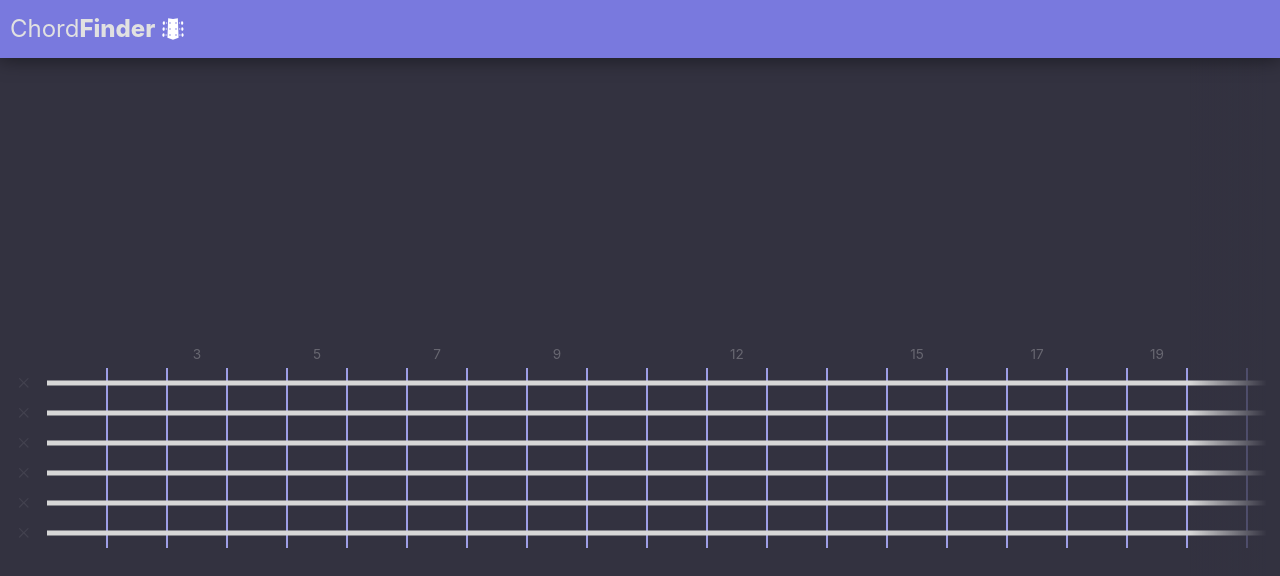
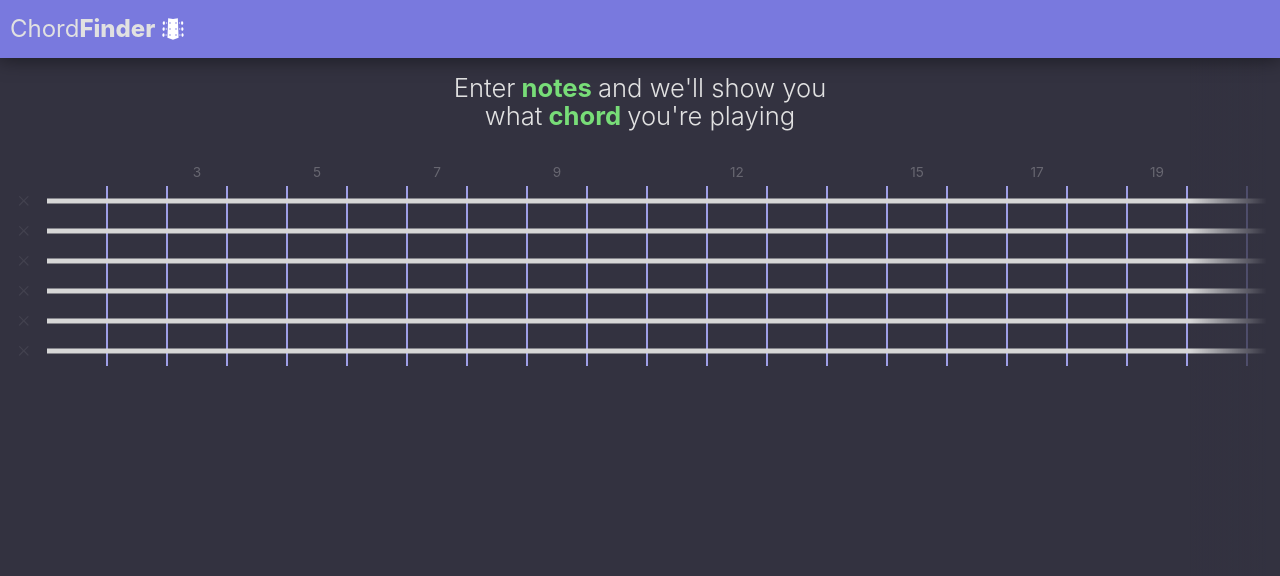
Before and after one commit to tylertierney/chordfinder, a Next.js app: page / in a window 1280 px wide. Shown: the top 576 px of the page. Built offline with nearby package versions, Linux system fonts and the light colour scheme.

Commit message:
Updated fretboard state to include mutes; created function for getting all string values from fretboard state

```diff
--- a/components/Fretboard/Fretboard.tsx
+++ b/components/Fretboard/Fretboard.tsx
@@ -1,11 +1,15 @@
-import String from "../String/String";
-import { useState } from "react";
-import { initialFretboardState } from "../../helperFunctions";
+import String, { StringType } from "../String/String";
 import styles from "./Fretboard.module.css";
 
-const Fretboard: React.FC = () => {
-  const [fretboardState, setFretboardState] = useState(initialFretboardState);
+interface FretboardProps {
+  fretboardState: StringType[];
+  setFretboardState: Function;
+}
 
+const Fretboard: React.FC<FretboardProps> = ({
+  fretboardState,
+  setFretboardState,
+}) => {
   const strings = fretboardState.map((string, index) => {
     return (
       <String
--- /dev/null
+++ b/components/Greeting/Greeting.tsx
@@ -0,0 +1,32 @@
+import { Text, Heading, Flex } from "@chakra-ui/react";
+
+const Greeting = () => {
+  return (
+    <Flex
+      margin="1rem 0"
+      direction="column"
+      align="center"
+      justifyContent="center"
+    >
+      <Text
+        lineHeight="1.1"
+        fontSize="1.6rem"
+        fontWeight="light"
+        textAlign="center"
+        maxW="75%"
+      >
+        Enter
+        <Text as="span" fontWeight="bold" color="brand.secondary.1000">
+          &nbsp;notes&nbsp;
+        </Text>
+        and we'll show you what
+        <Text as="span" fontWeight="bold" color="brand.secondary.1000">
+          &nbsp;chord&nbsp;
+        </Text>
+        you're playing
+      </Text>
+    </Flex>
+  );
+};
+
+export default Greeting;
--- a/components/Layout/Layout.module.css
+++ b/components/Layout/Layout.module.css
@@ -5,5 +5,5 @@
   display: flex;
   flex-direction: column;
   align-items: center;
-  justify-content: center;
+  justify-content: flex-start;
 }
--- a/components/Note/Note.tsx
+++ b/components/Note/Note.tsx
@@ -1,6 +1,7 @@
 import styles from "./Note.module.css";
 import { Flex } from "@chakra-ui/react";
-import { getFretNumber } from "../../helperFunctions";
+import { getFretNumber, getNotes } from "../../helperFunctions";
+import { StringType } from "../String/String";
 
 export interface NoteType {
   name: string;
@@ -12,10 +13,8 @@ interface NoteProps {
   noteIndex: number;
   active: boolean;
   name: string;
-  fretboardState: NoteType[][];
+  fretboardState: StringType[];
   setFretboardState: Function;
-  stringIsMuted: boolean;
-  setStringIsMuted: Function;
 }
 
 const Note: React.FC<NoteProps> = ({
@@ -25,14 +24,13 @@ const Note: React.FC<NoteProps> = ({
   name,
   fretboardState,
   setFretboardState,
-  stringIsMuted,
-  setStringIsMuted,
 }) => {
   const updateSelectedNotes = (active: boolean) => {
     const copyOfState = [...fretboardState];
 
-    if (stringIsMuted) setStringIsMuted(false);
-    copyOfState[stringIndex].forEach((note, idx) => {
+    if (copyOfState[stringIndex].isMuted)
+      copyOfState[stringIndex].isMuted = false;
+    copyOfState[stringIndex].notes.forEach((note, idx) => {
       note.value = false;
       if (idx === noteIndex) {
         note.value = !active;
@@ -40,6 +38,7 @@ const Note: React.FC<NoteProps> = ({
     });
 
     setFretboardState(copyOfState);
+    console.log(getNotes(copyOfState));
   };
 
   const useFlatNoteCharacter = (name: string) => {
--- a/components/String/String.tsx
+++ b/components/String/String.tsx
@@ -5,10 +5,16 @@ import styles from "./String.module.css";
 import { CloseIcon } from "@chakra-ui/icons";
 import { useState } from "react";
 
+export interface StringType {
+  name: string;
+  isMuted: boolean;
+  notes: NoteType[];
+}
+
 interface StringProps {
   index: number;
-  stringState: NoteType[];
-  fretboardState: NoteType[][];
+  stringState: StringType;
+  fretboardState: StringType[];
   setFretboardState: Function;
 }
 
@@ -18,9 +24,7 @@ const String: React.FC<StringProps> = ({
   fretboardState,
   setFretboardState,
 }) => {
-  const [stringIsMuted, setStringIsMuted] = useState(false);
-
-  const arr = stringState.map((note, idx) => {
+  const arr = stringState.notes.map((note, idx) => {
     return (
       <Note
         key={idx}
@@ -30,17 +34,16 @@ const String: React.FC<StringProps> = ({
         name={note.name}
         fretboardState={fretboardState}
         setFretboardState={setFretboardState}
-        stringIsMuted={stringIsMuted}
-        setStringIsMuted={setStringIsMuted}
       />
     );
   });
 
   const muteString = (stringIndex: number) => {
     let copyOfState = [...fretboardState];
-    copyOfState[stringIndex].forEach((note) => (note.value = false));
+    copyOfState[stringIndex].isMuted = !copyOfState[stringIndex].isMuted;
+    copyOfState[stringIndex].notes.forEach((note) => (note.value = false));
     setFretboardState(copyOfState);
-    setStringIsMuted(!stringIsMuted);
+    // setStringIsMuted(!stringIsMuted);
   };
 
   return (
@@ -51,7 +54,7 @@ const String: React.FC<StringProps> = ({
         margin="0 4px"
         padding="0"
         className={styles.muteBtn}
-        opacity={stringIsMuted ? "1" : "0.08"}
+        opacity={stringState.isMuted ? "1" : "0.08"}
         _hover={{ opacity: "1", backgroundColor: "rgb(255, 255, 255, 0.05)" }}
         _focus={{ outline: "none" }}
         onClick={() => muteString(index)}
--- a/helperFunctions.ts
+++ b/helperFunctions.ts
@@ -1,5 +1,11 @@
+import { NoteType } from "./components/Note/Note";
+import { StringType } from "./components/String/String";
+
 export const initialFretboardState = [
-  [
+  {
+    name: "E",
+    isMuted: false,
+    notes: [
       { name: "F", value: false },
       { name: "Gb", value: false },
       { name: "G", value: false },
@@ -22,7 +28,11 @@ export const initialFretboardState = [
       { name: "C", value: false },
       { name: "Db", value: false },
     ],
-  [
+  },
+  {
+    name: "B",
+    isMuted: false,
+    notes: [
       { name: "C", value: false },
       { name: "Db", value: false },
       { name: "D", value: false },
@@ -45,7 +55,11 @@ export const initialFretboardState = [
       { name: "G", value: false },
       { name: "Ab", value: false },
     ],
-  [
+  },
+  {
+    name: "G",
+    isMuted: false,
+    notes: [
       { name: "Ab", value: false },
       { name: "A", value: false },
       { name: "Bb", value: false },
@@ -68,7 +82,11 @@ export const initialFretboardState = [
       { name: "Db", value: false },
       { name: "D", value: false },
     ],
-  [
+  },
+  {
+    name: "D",
+    isMuted: false,
+    notes: [
       { name: "Eb", value: false },
       { name: "E", value: false },
       { name: "F", value: false },
@@ -91,7 +109,11 @@ export const initialFretboardState = [
       { name: "Bb", value: false },
       { name: "B", value: false },
     ],
-  [
+  },
+  {
+    name: "A",
+    isMuted: false,
+    notes: [
       { name: "Bb", value: false },
       { name: "B", value: false },
       { name: "C", value: false },
@@ -114,7 +136,11 @@ export const initialFretboardState = [
       { name: "F", value: false },
       { name: "Gb", value: false },
     ],
-  [
+  },
+  {
+    name: "E",
+    isMuted: false,
+    notes: [
       { name: "F", value: false },
       { name: "Gb", value: false },
       { name: "G", value: false },
@@ -137,6 +163,7 @@ export const initialFretboardState = [
       { name: "C", value: false },
       { name: "Db", value: false },
     ],
+  },
 ];
 
 export const getFretNumber = (stringIndex: number, noteIndex: number) => {
@@ -165,3 +192,27 @@ export const getFretNumber = (stringIndex: number, noteIndex: number) => {
       return 23;
   }
 };
+
+export const getNotes = (fretboardState: StringType[]) => {
+  const result = [];
+  for (let i = 0; i < fretboardState.length; i++) {
+    if (fretboardState[i].isMuted) {
+      result.push("mute");
+    } else {
+      for (let j = 0; j < fretboardState[i].notes.length; j++) {
+        if (fretboardState[i].notes[j].value === true) {
+          result.push(fretboardState[i].notes[j].name);
+          break;
+        }
+
+        if (
+          j === fretboardState[i].notes.length - 1 &&
+          fretboardState[i].notes[j].value === false
+        ) {
+          result.push(fretboardState[i].name);
+        }
+      }
+    }
+  }
+  return result;
+};
--- a/pages/index.tsx
+++ b/pages/index.tsx
@@ -1,8 +1,13 @@
 import type { NextPage } from "next";
 import Head from "next/head";
 import Fretboard from "../components/Fretboard/Fretboard";
+import Greeting from "../components/Greeting/Greeting";
+import { useState } from "react";
+import { initialFretboardState } from "../helperFunctions";
 
 const Home: NextPage = () => {
+  const [fretboardState, setFretboardState] = useState(initialFretboardState);
+
   return (
     <>
       <Head>
@@ -13,8 +18,11 @@ const Home: NextPage = () => {
         />
         <link rel="icon" href="/favicon.ico" />
       </Head>
-
-      <Fretboard />
+      <Greeting />
+      <Fretboard
+        fretboardState={fretboardState}
+        setFretboardState={setFretboardState}
+      />
     </>
   );
 };
--- a/theme.ts
+++ b/theme.ts
@@ -35,13 +35,6 @@ const themeObj = {
       },
     },
   },
-  components: {
-    Heading: {
-      baseStyle: {
-        color: "gray.700",
-      },
-    },
-  },
   styles: {
     global: (props: any) => ({
       body: {
```
Lines whose indentation alone changed are shown as unchanged.
